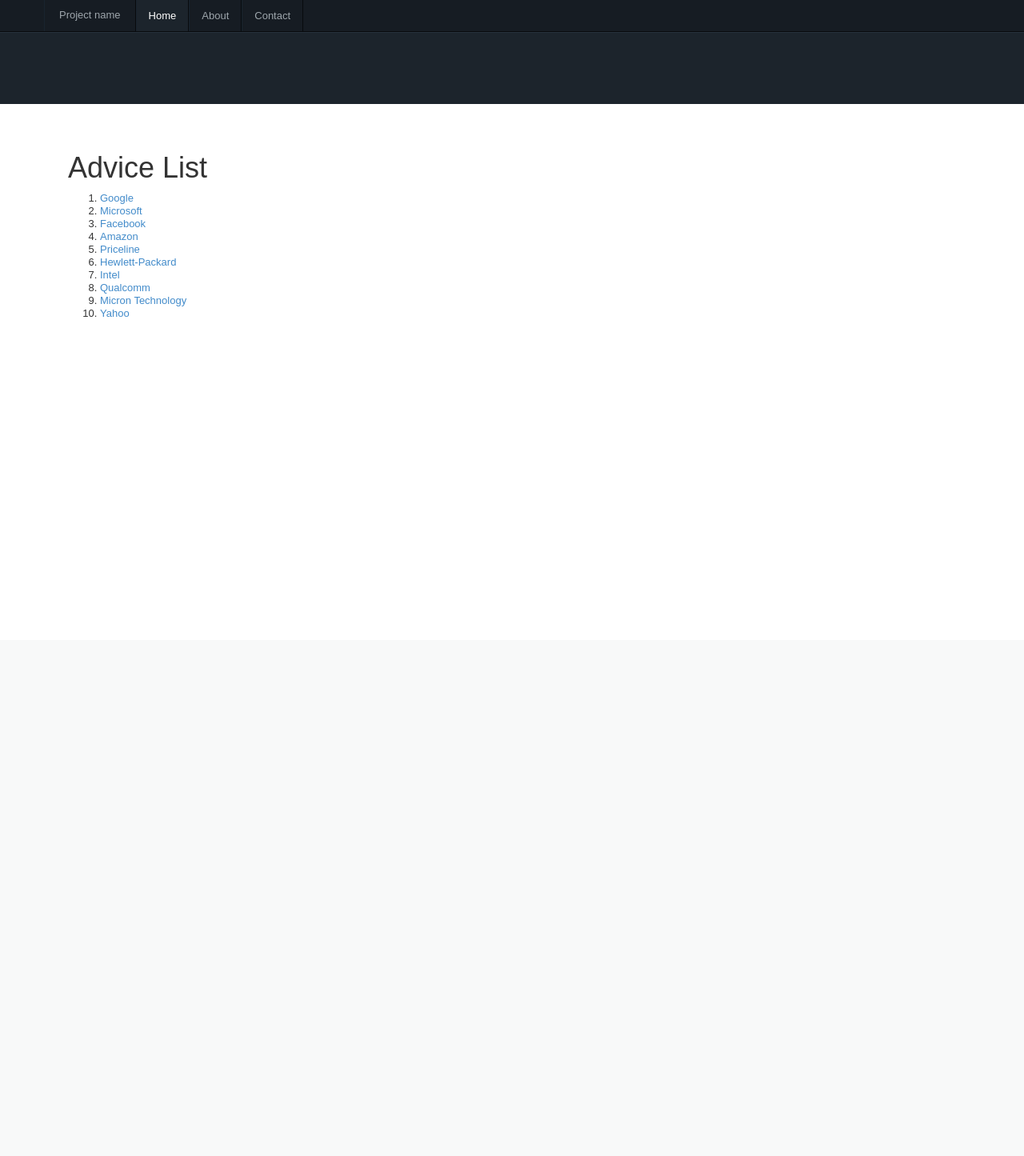
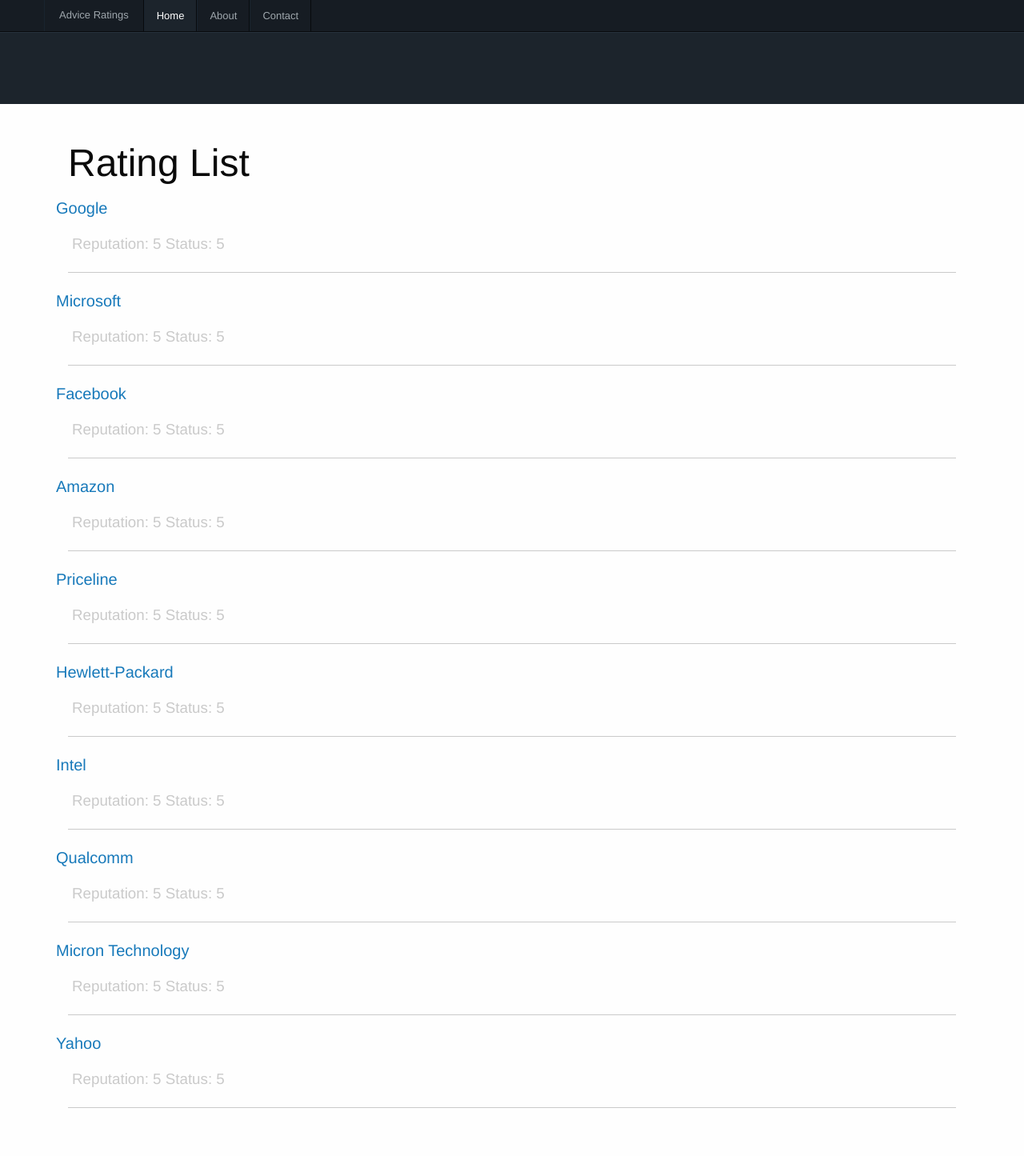
Before and after one commit to ptew/rating_site, a Django app: template ratings/templates/ratings/index.html in a window 1280 px wide. Shown: the whole page at 80% size. Before the commit the page ends 396 px from the top, so only its background shows below. Run offline with Django 3.2, Linux system fonts and the light colour scheme; the template is opened without the code that fills it: values that come from a table or form of the project are taken from there, others are empty; data comes from the database, SQL or seed files in the repository; both versions use the stored data as it was after the commit; parts of the project's set-up code (start-up, migrations or seed data) failed here and were passed over; some libraries are stand-ins or nearby versions.

Commit message:
Finished initial styling for index and detail templates

```diff
--- a/ratings/static/css/custom.css
+++ b/ratings/static/css/custom.css
@@ -1,3 +1,4 @@
+
 /*!
  * Bootstrap v3.1.1 (http://getbootstrap.com)
  * Copyright 2011-2014 Twitter, Inc.
@@ -46,6 +47,11 @@ border-left: 1px solid #18242e;
 .advice_list {
   padding: 40px 15px;
   text-align: left;
+  min-width: 75%;
+}
+
+.advice_title {
+	font-size: 20px;
 }
 
 .banner {
@@ -66,3 +72,17 @@ border-left: 1px solid #18242e;
     padding-bottom: 9px;
     max-height: 39px;
 }
+
+.company_detail {
+	padding: 10px 20px;
+	padding-bottom: 0px;
+	margin: 0px;
+}
+
+.company_stats {
+	margin-top: 60px;
+}
+
+.company_info {
+	margin-top: 60px;
+}
--- a/ratings/templates/ratings/base.html
+++ b/ratings/templates/ratings/base.html
@@ -1,6 +1,7 @@
 <!DOCTYPE html>
 <!-- saved from url=(0050)http://getbootstrap.com/examples/starter-template/ -->
-<html lang="en"><head><meta http-equiv="Content-Type" content="text/html; charset=UTF-8">
+<html lang="en">
+<head><meta http-equiv="Content-Type" content="text/html; charset=UTF-8">
     <meta charset="utf-8">
     <meta http-equiv="X-UA-Compatible" content="IE=edge">
     <meta name="viewport" content="width=device-width, initial-scale=1">
@@ -12,9 +13,11 @@
 
     <!-- Bootstrap core CSS -->
     <link href="{{STATIC_URL}}/css/bootstrap.min.css" rel="stylesheet">
+    <script src="{{STATIC_URL}}/js/jquery.js"></script>
 
     <!-- Custom styles for this template -->
     <link href="{{STATIC_URL}}/css/custom.css" rel="stylesheet">
+    <link href="{{STATIC_URL}}/css/foundation.css" rel="stylesheet">
 
     <!-- Just for debugging purposes. Don't actually copy this line! -->
     <!--[if lt IE 9]><script src="../../assets/js/ie8-responsive-file-warning.js"></script><![endif]-->
@@ -38,7 +41,6 @@
 	<!-- Bootstrap core JavaScript
 	================================================== -->
 	<!-- Placed at the end of the document so the pages load faster -->
-	<script src="{{STATIC_URL}}/js/jquery.js"></script>
 	<script src="{{STATIC_URL}}/js/bootstrap.min.js"></script>
 </body>
 
--- a/ratings/templates/ratings/index.html
+++ b/ratings/templates/ratings/index.html
@@ -1,21 +1,31 @@
 {% extends "base.html" %}
 
 {% block title %}
-Ratings Home Page
+Advice Ratings Home Page
 {% endblock %}
 
 {% block body %}
 <div class="container">
 
-  <div class="advice_list">
+  <div class="advice_list large-5 columns">
     {% block content %}
-      <h1>Advice List</h1>
+      <h1>Rating List</h1>
       {% if advice_list %}
-          <ol>
+        <div class="large-6 columns">
           {% for advice in advice_list %}
-              <li><a href="{% url 'detail' advice.id %}">{{ advice.company }}</a></li>
+
+          <!-- Feed Entry -->
+          <div class="row">
+            <div class="large-10 columns">
+              <a class= "advice_title" href="{% url 'detail' advice.id %}">{{ advice.company }}</a>
+            </div>
+            <h4 class="company_detail"><small> Reputation: 5 Status: 5</small></h4>
+          </div>
+          <!-- End Feed Entry -->
+          <hr>
+              <!-- <li><a href="{% url 'detail' advice.id %}">{{ advice.company }}</a></li> -->
           {% endfor %}
-          </ol>
+        </div>
       {% else %}
           <p>No advice is available.</p>
       {% endif %}
--- a/ratings/templates/ratings/navbar.html
+++ b/ratings/templates/ratings/navbar.html
@@ -1,5 +1,3 @@
-<!-- <div id="_GPL_e6a00_parent_div" style="position: absolute; top: 0px; left: 0px; width: 1px; height: 1px; z-index: 2147483647;"><object type="application/x-shockwave-flash" id="_GPL_e6a00_swf" data="http://cdncache-a.akamaihd.net/items/e6a00/storage.swf?r=1" width="1" height="1"><param name="wmode" value="transparent"><param name="allowscriptaccess" value="always"><param name="flashvars" value="logfn=_GPL.items.e6a00.log&amp;onload=_GPL.items.e6a00.onload&amp;onerror=_GPL.items.e6a00.onerror&amp;LSOName=gpl"></object></div> -->
-
 <div class="custom_nav navbar navbar-inverse navbar-fixed-top" role="navigation">
   <div class="container">
     <div class="navbar-header">
@@ -9,11 +7,11 @@
         <span class="icon-bar"></span>
         <span class="icon-bar"></span>
       </button>
-      <a class="nav_project_name navbar-brand" href="#">Project name</a>
+      <a class="nav_project_name navbar-brand" href="{% url 'index' %}">Advice Ratings</a>
     </div>
     <div class="collapse navbar-collapse">
       <ul class="nav_links nav navbar-nav">
-        <li class="active"><a href="#">Home</a></li>
+        <li class="active"><a href="{% url 'index' %}">Home</a></li>
         <li><a href="#about">About</a></li>
         <li><a href="#contact">Contact</a></li>
       </ul>
```
Also changed, not shown: ratings/templates/ratings/detail.html (+35 -17 lines), db.sqlite3.
